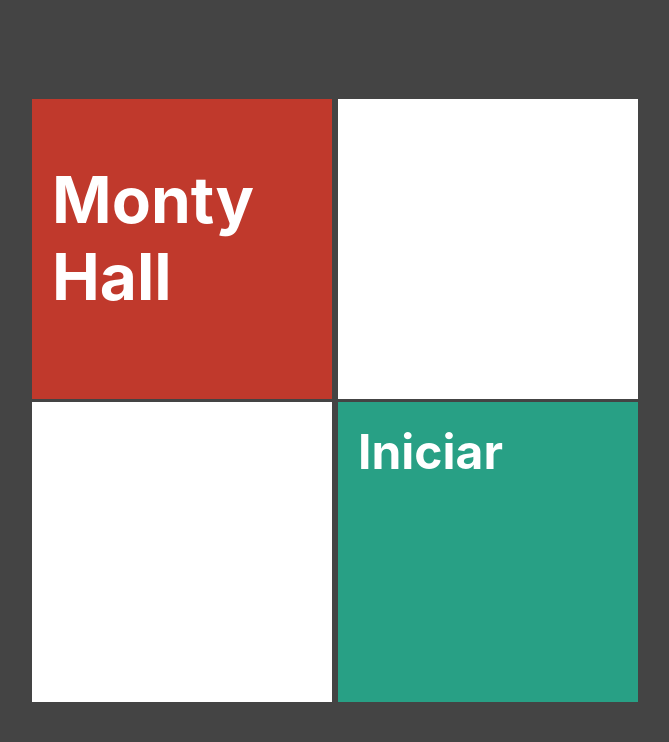
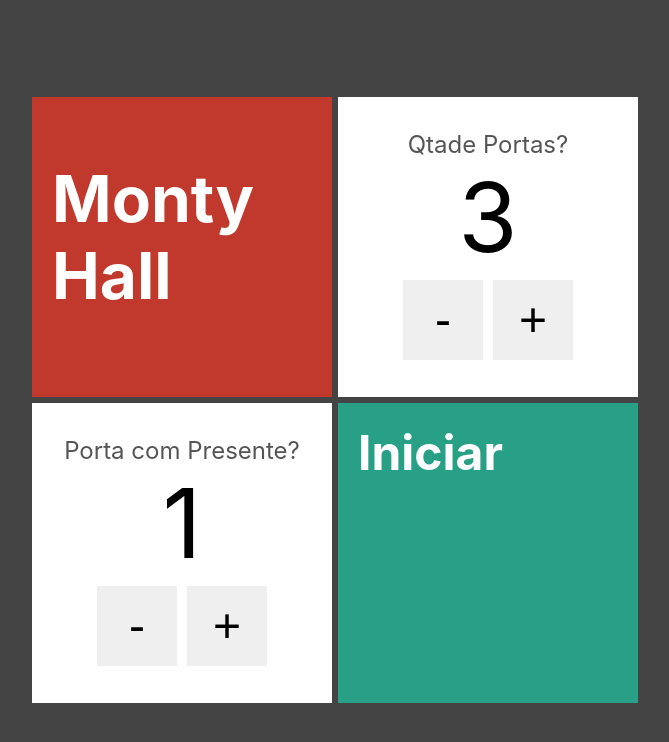
Before and after one commit to herlonwallace/udemy-next.js-react, a Next.js app in the folder 00_projetos/portas/: page / in a window 1280 px wide. Shown: the top 742 px of the page, without its empty margins (305-974 px from the left). Built offline with nearby package versions, Linux system fonts and the light colour scheme.

Commit message:
Projeto 01: Porta premiada - Finalizando o Formulário

```diff
--- /dev/null
+++ b/00_projetos/portas/components/EntradaNumerica.tsx
@@ -0,0 +1,22 @@
+import styles from "../styles/EntradaNumerica.module.css"
+
+interface EntradaNumericaProps {
+    text: string
+    value: number
+    onChange: (newValue: number) => void
+}
+
+export default function EntradaNumerica(props: EntradaNumericaProps) {
+    const dec = () => props.onChange(props.value - 1)
+    const inc = () => props.onChange(props.value + 1)
+    return (
+        <div className={styles.entradaNumerica}>
+            <span className={styles.text}>{props.text}</span>
+            <span className={styles.value}>{props.value}</span>
+            <div className={styles.botoes}>
+                <button className={styles.btn} onClick={dec}>-</button>
+                <button className={styles.btn} onClick={inc}>+</button>
+            </div>
+        </div>
+    )
+}
--- a/00_projetos/portas/pages/index.tsx
+++ b/00_projetos/portas/pages/index.tsx
@@ -1,9 +1,12 @@
 import Link from "next/link"
 import styles from "../styles/Formulario.module.css"
 import Cartao from "../components/Cartao"
+import EntradaNumerica from "@/components/EntradaNumerica"
+import { useState } from "react"
 
 export default function Formulario() {
-
+  const [qtdePortas, setQtdePortas] = useState(3)
+  const [comPresente, setComPresente] = useState(1)
 
   return (
     <div className={styles.formulario}>
@@ -11,13 +14,17 @@
         <Cartao bgcolor="#c0392c">
           <h1>Monty Hall</h1>
         </Cartao>
-        <Cartao></Cartao>
+        <Cartao>
+          <EntradaNumerica text="Qtade Portas?" value={qtdePortas} onChange={novaQtde => setQtdePortas(novaQtde)} />
+        </Cartao>
       </div>
       <div>
-        <Cartao></Cartao>
+        <Cartao>
+        <EntradaNumerica text="Porta com Presente?" value={comPresente} onChange={novaPortaComPresente => setComPresente(novaPortaComPresente)} />
+        </Cartao>
 
         <Cartao bgcolor="#28a085">
-          <Link href={`/jogo/4/2`}>
+          <Link href={`/jogo/${qtdePortas}/${comPresente}`}>
             <h2 className={styles.link}>Iniciar</h2>
           </Link>
         </Cartao>
--- /dev/null
+++ b/00_projetos/portas/styles/EntradaNumerica.module.css
@@ -0,0 +1,32 @@
+.entradaNumerica {
+    display: flex;
+    flex: 1;
+    flex-direction: column;
+    align-items: center;
+    justify-content: center;
+    color: #000;
+}
+
+.text {
+    color: #555;
+    font-size: 1.5rem;
+}
+
+.value {
+    font-size: 6rem;
+}
+
+.botoes {
+    display: flex;
+}
+
+.btn {
+    display: flex;
+    justify-content: center;
+    align-items: center;
+    font-size: 3rem;
+    height: 80px;
+    width: 80px;
+    margin: 5px;
+    border: none;
+}
--- a/00_projetos/portas/styles/Formulario.module.css
+++ b/00_projetos/portas/styles/Formulario.module.css
@@ -1,8 +1,13 @@
 .formulario {
     display: flex;
+    flex-direction: column;
     justify-content: center;
     align-items: center;
     height: 100vh;
+}
+
+.formulario > div {
+    display: flex;
 }
 
 .link {
```
Also changed, not shown: 00_projetos/portas/components/Presente.tsx (renamed from 00_projetos/portas/components/Presente.jsx).
